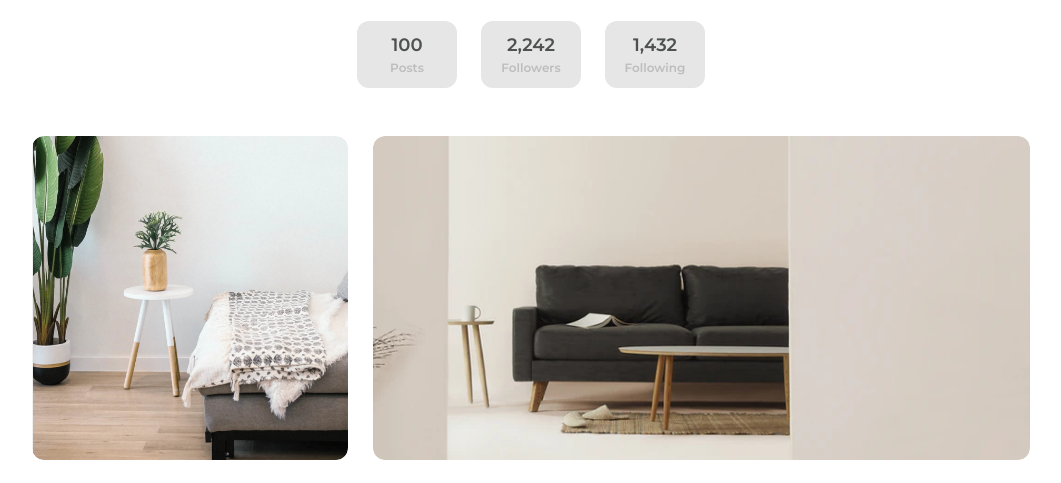
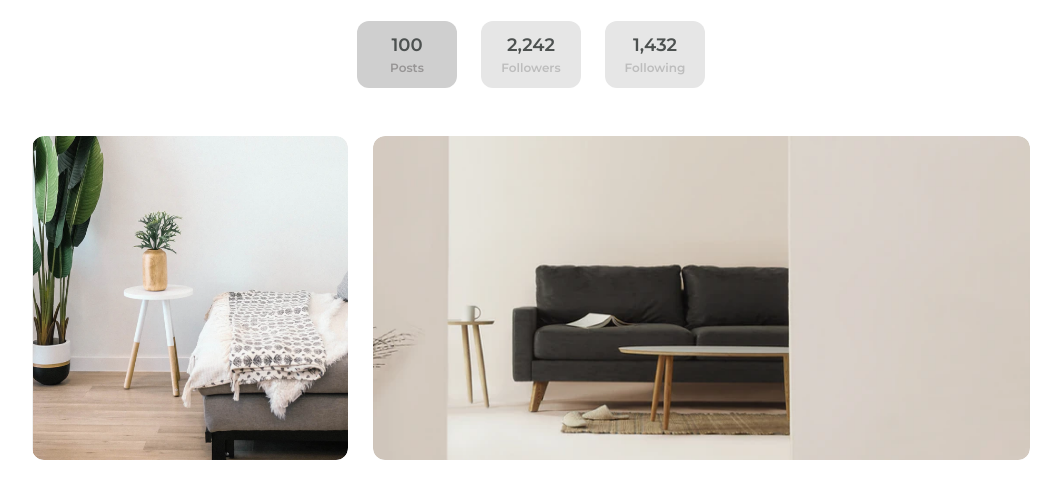
Before and after one commit to hariramjp777/frontend-my-gallery-challenge, a plain HTML site: page index.html in a window 1280 px wide. In both pictures the pointer is over the item 515 px from the left and 317 px from the top of the page. Shown: the part 263-746 px from the top of the page, without its empty margins (109-1170 px from the left). Drawn offline with Linux system fonts and the light colour scheme.

Commit message:
Add hover effect on list

```diff
--- a/css/styles.css
+++ b/css/styles.css
@@ -9,6 +9,8 @@
   --clr-secondary: hsla(160, 2%, 31%, 1);
   --clr-tertiary: hsla(229, 19%, 77%, 1);
   --clr-gray: hsla(0, 0%, 74%, 1);
+  --clr-primary-2-hover: hsla(0, 0%, 81%, 1);
+  --clr-gray-hover: hsla(0, 1%, 59%, 1);
   --magic: 11vw;
 }
 
@@ -93,7 +95,6 @@ header .data {
 
 header .data li {
   flex-basis: 10rem;
-  /* height: 6.7rem; */
   height: min(16.8vw, 6.7rem);
   display: flex;
   flex-direction: column;
@@ -103,6 +104,7 @@ header .data li {
   border-radius: 1.2rem;
   font-size: min(3vw, 1.2rem);
   color: var(--clr-gray);
+  transition: background-color 0.4s ease;
 }
 
 header .data li:nth-child(2) {
@@ -110,10 +112,14 @@ header .data li:nth-child(2) {
 }
 
 header .data li .number {
-  /* font-size: 1.8rem; */
   font-size: min(4.3vw, 1.8rem);
   color: var(--clr-secondary);
   margin-bottom: 0.31rem;
+}
+
+header .data li:hover {
+  background-color: var(--clr-primary-2-hover);
+  color: var(--clr-gray-hover);
 }
 
 main {
```
